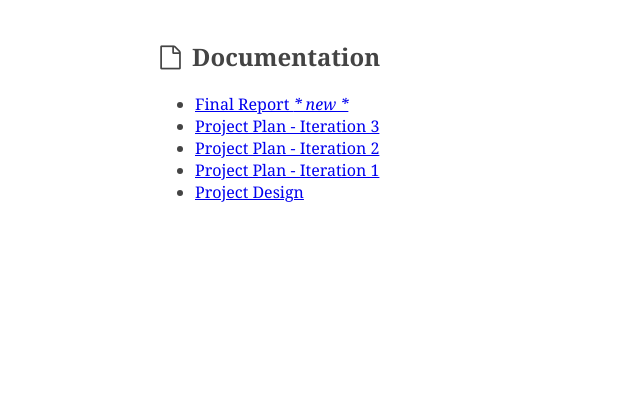
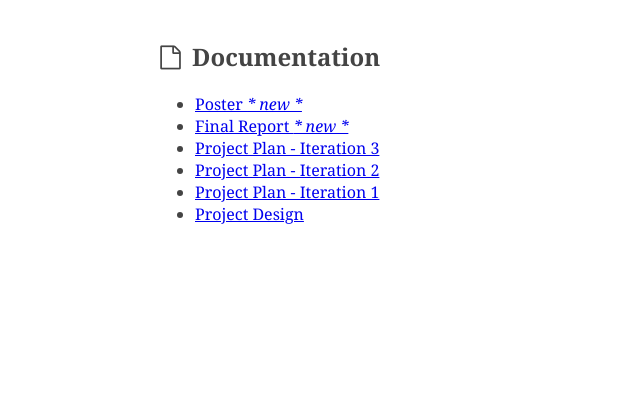
Before and after one commit to ddmills/dec1512.sd.ece.iastate.edu, a PHP site: page /documentation.php in a window 1280 px wide. Shown: the part 68-488 px from the top of the page, without its empty margins (0-640 px from the left). Run offline with PHP 8.4, Linux system fonts and the light colour scheme.

Commit message:
added poster

```diff
--- a/www/documentation.php
+++ b/www/documentation.php
@@ -2,6 +2,7 @@
 <?php include_once './components/header.php'; ?>
 <h2><i class='fa fa-fw fa-file-o'></i> Documentation </h2>
 <ul>
+  <li><a href='/docs/project/poster.pdf'>Poster <em>* new *</em></a></li>
   <li><a href='/docs/project/final-report.pdf'>Final Report <em>* new *</em></a></li>
   <li><a href='/docs/project/plan-3.pdf'>Project Plan - Iteration 3</a></li>
   <li><a href='/docs/project/plan-2.pdf'>Project Plan - Iteration 2</a></li>
```
Also changed, not shown: 1 other file.
